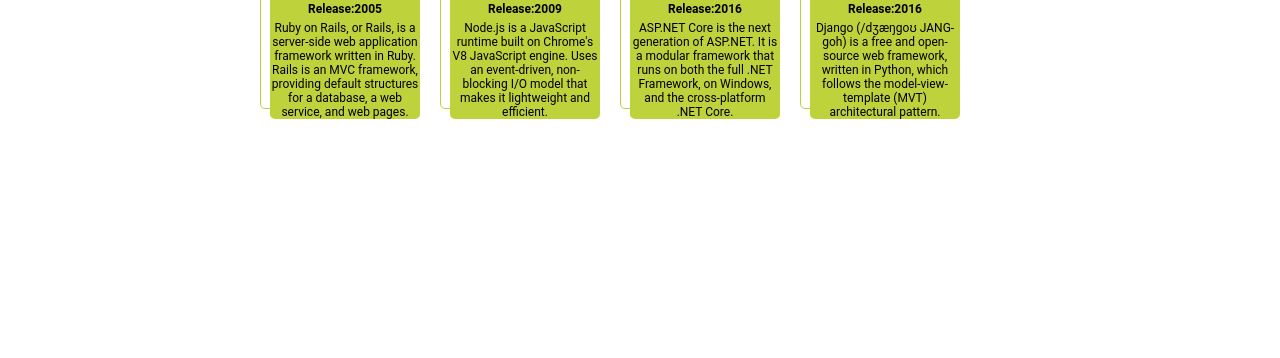
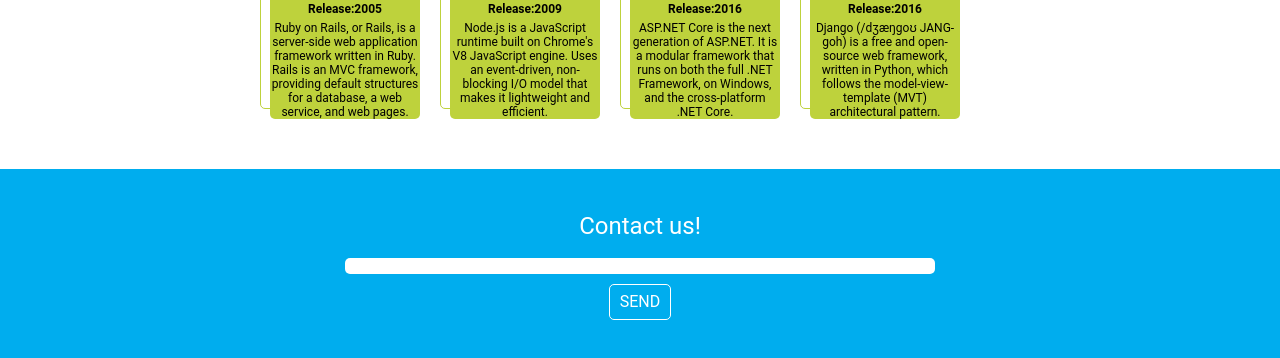
Before and after one commit to HarryPerez/fp-react, a plain HTML site: page index.html in a window 1280 px wide. Shown: the part 1076-1434 px from the top of the page. Drawn offline with nearby package versions, Linux system fonts and the light colour scheme; files that its build step writes are made by us from their sources; a web font is replaced by a local one.

Commit message:
Finished de bottom navigation bar

```diff
--- a/index.html
+++ b/index.html
@@ -86,5 +86,12 @@
       </p>
     </div>
   </div>
+  <div class="footer">
+    <h2 class="footer-title">Contact us!</h2>
+    <div class="footer-container">
+      <input class="footer-input" type="text" name="info">
+      <input class="footer-submit"type="submit" value="SEND">
+    </div>
+  </div>
 </body>
 </html>
--- a/scss/styles.scss
+++ b/scss/styles.scss
@@ -102,3 +102,44 @@
   align-self: center;
   width: 200px;
 }
+
+.footer {
+  background-color: $blue;
+  display: flex;
+  flex-direction: column;
+  height: auto;
+  justify-content: center;
+  left: 0;
+  padding: 50px;
+  position: absolute;
+  width: 100%;
+}
+
+.footer-title {
+  align-self: center;
+  color: $white;
+  font-size: $font-big;
+  margin-bottom: 25px;
+}
+
+.footer-container {
+  align-self: center;
+  display: flex;
+  flex-direction: column;
+  width: 50%;
+}
+
+.footer-input {
+  border-radius: 5px;
+  margin-bottom: 10px;
+}
+
+.footer-submit {
+  align-self: center;
+  background-color: transparent;
+  border: 1px solid $white;
+  border-radius: 5px;
+  color: $white;
+  font-size: $font-medium;
+  padding: 10px;
+}
```
